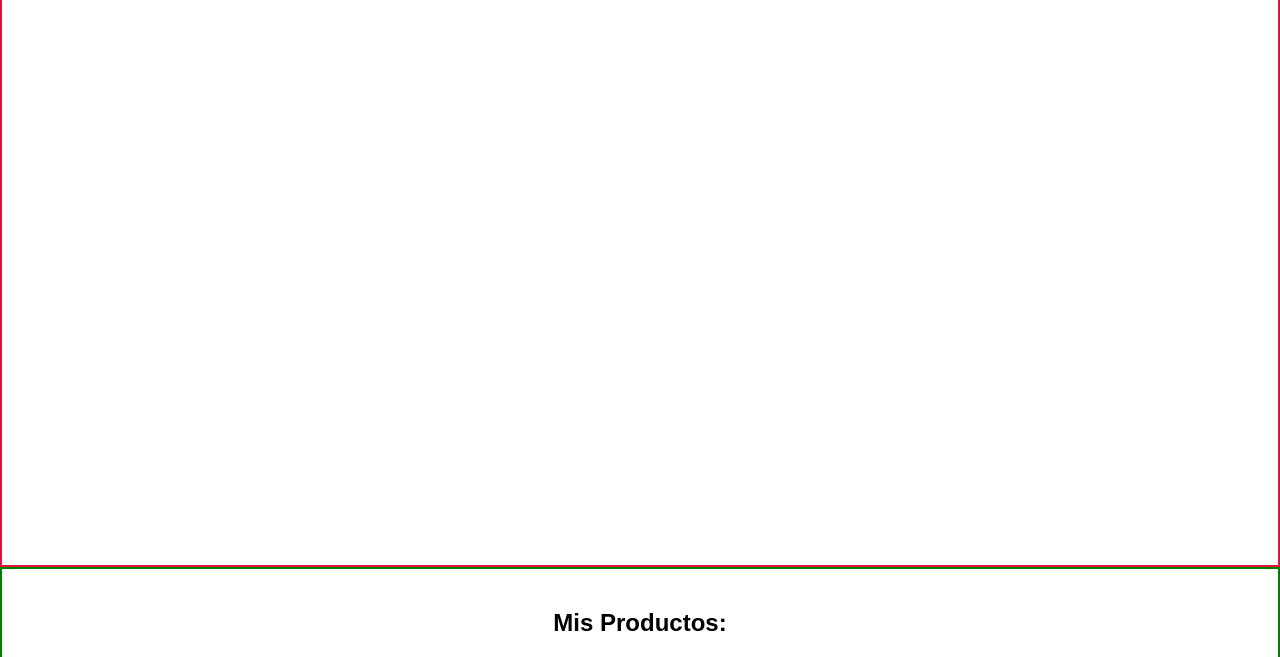
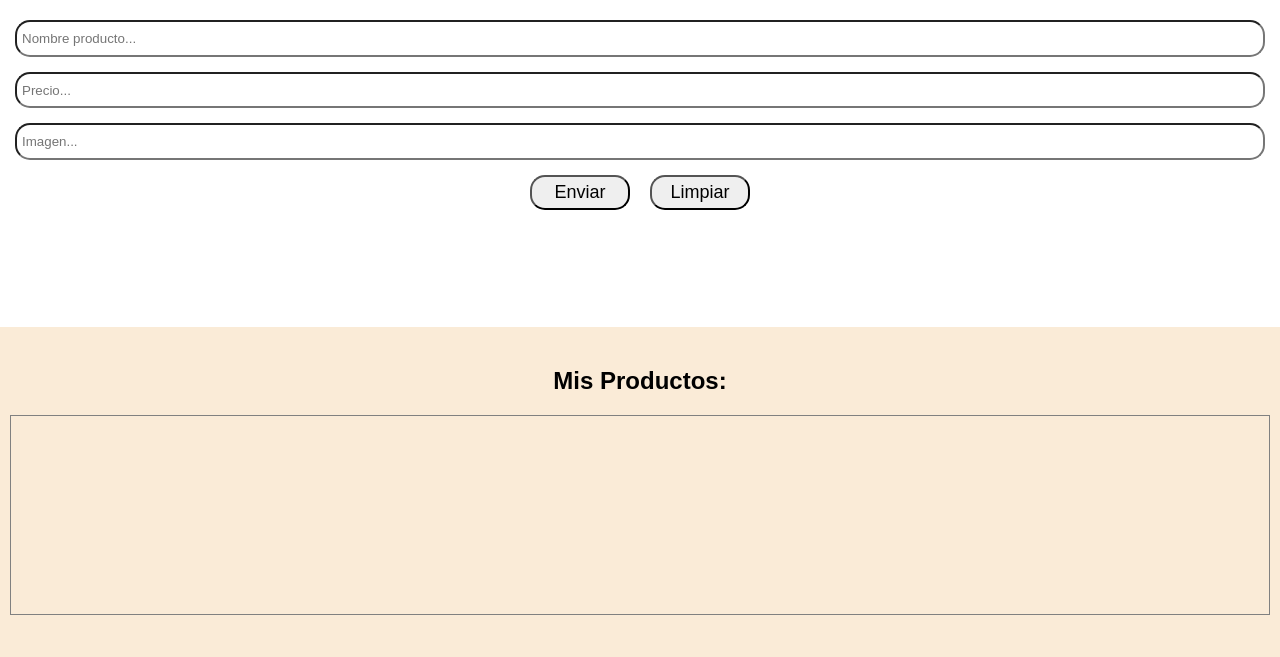
Before and after one commit to Kosmas1122/Challenge_AluraGeek, a plain HTML site: page index.html in a window 1280 px wide. Shown: the part 133-790 px from the top of the page. Drawn offline with Linux system fonts and the light colour scheme.

Commit message:
Sección formulario preconstruida.

```diff
--- a/index.html
+++ b/index.html
@@ -17,6 +17,7 @@
 
         <!-- Cuerpo Principal de la App: -->
         <main class="principal">
+
             <!-- Sección Productos: -->
             <section class="productos">
                 <h2 class="productos__titulo"> Mis Productos: </h2>
@@ -24,9 +25,19 @@
             </section>
 
             <!-- Sección de Formulario: -->
-            <form action="" class="formulario">
+            <section class="formulario">
                 <h2 class="formulario__titulo"> Agregar producto: </h2>
-            </form>
+                <form action="" class="formulario__data" method="get">
+                    <input class="formulario__input" type="text" name="nombre" placeholder="Nombre producto..." required>
+                    <input class="formulario__input" type="text" name="precio" placeholder="Precio..." required>
+                    <input class="formulario__input" type="text" name="imagen" placeholder="Imagen..." required>
+                    <div class="formulario__botones">
+                        <button class="formulario__boton"> Enviar </button>
+                        <button class="formulario__boton"> Limpiar </button>
+                    </div>
+                </form>
+            </section>
+
         </main>
     </body>
 </html>
--- a/styles.css
+++ b/styles.css
@@ -13,7 +13,7 @@
     background-color: rgb(42, 165, 161);
     width: 100%;
     height: 60px;
-    border: 1px solid black;
+    /* border: 1px solid black; */
 }
 
 .encabezado__emojis {
@@ -35,9 +35,10 @@
 
 .productos {
     width: 100%;
-    height: 80vh;
+    height: 50vh;
 
-    border: 2px solid green;
+    /* border: 2px solid green; */
+    background-color: antiquewhite;
 }
 
 .productos__titulo {
@@ -54,15 +55,15 @@
     height: 200px; /* Aquí creo que debe ser: auto */
     margin: 20px 10px 20px 10px;
 
-
     border: 1px solid gray;
 }
 
 .formulario {
     width: 100%;
-    height: 80vh;
+    height: 50vh;
 
-    border: 2px solid crimson;
+    /* border: 2px solid crimson;
+    background-color: burlywood; */
 }
 
 .formulario__titulo {
@@ -70,3 +71,37 @@
     text-align: center;
     padding-top: 40px;
 }
+
+.formulario__data {
+    display: flex;
+    flex-direction: column;
+
+    height: 200px; /* Aquí creo que debe ser: auto */
+    margin: 20px 10px 20px 10px;
+    padding: 5px;
+    gap: 15px;
+
+    /* border: 1px solid gray; */
+}
+
+.formulario__input {
+    height: 40px;
+    border-radius: 15px;
+    padding: 5px;
+}
+
+.formulario__botones {
+    width: 100%;
+    display: flex;
+    flex-direction: row;
+    justify-content: center;
+    gap: 20px;
+}
+
+.formulario__boton {
+    height: 35px;
+    width: 100px;
+    border-radius: 15px;
+    font-size: large;
+    font-weight: normal;
+}
```
